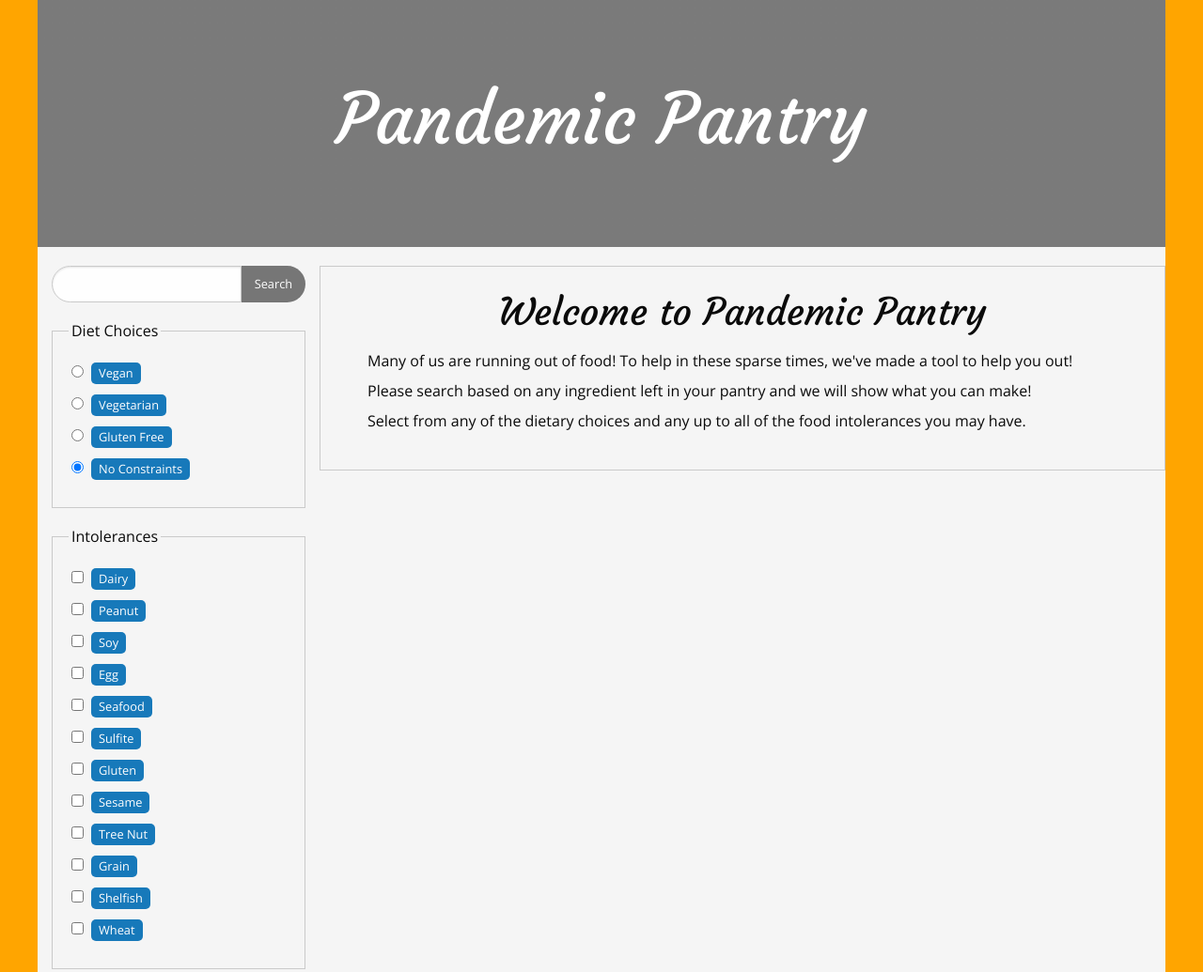
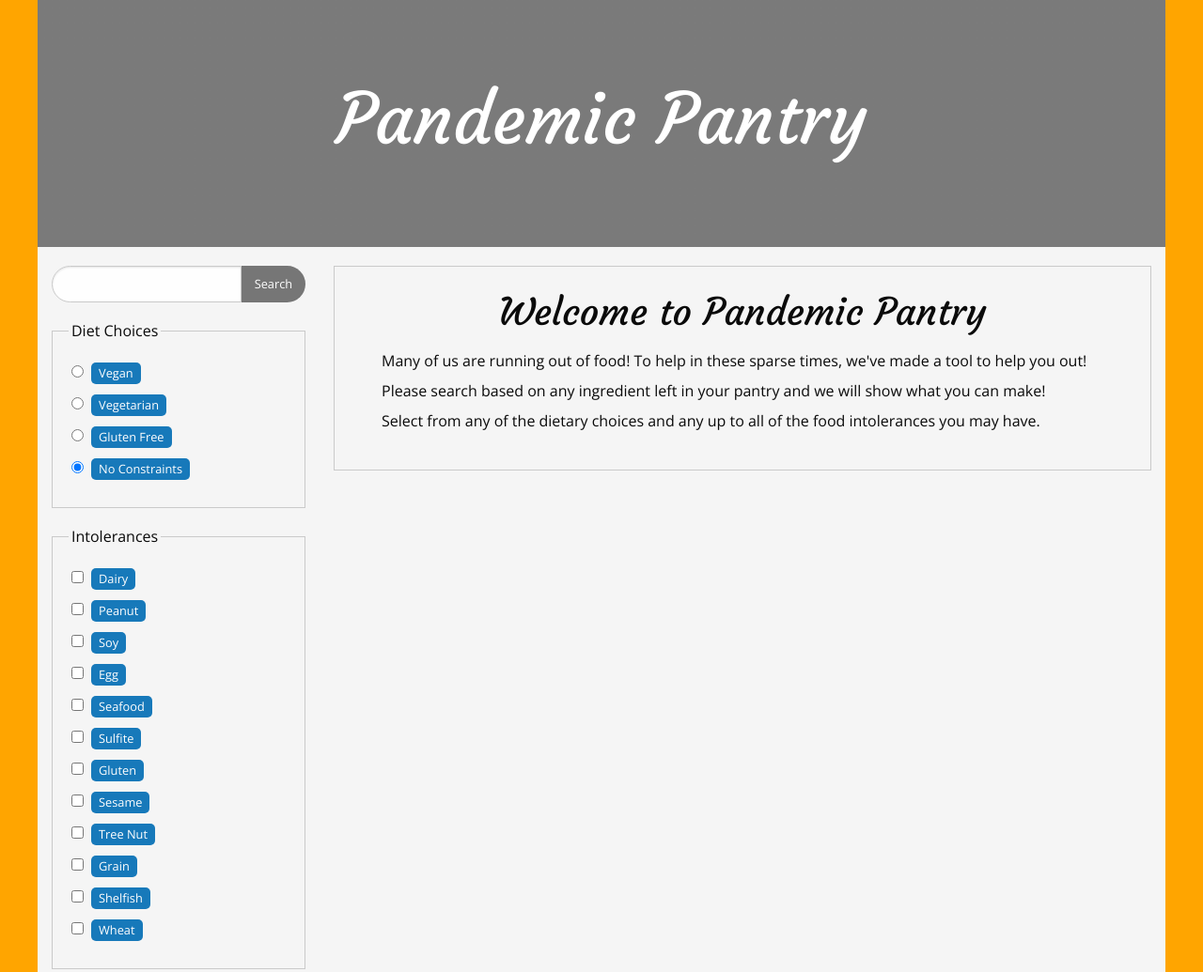
Before and after one commit to jeffreyadamo/PandemicPantry, a plain HTML site: page index.html in a window 1280 px wide. Shown: the top 1035 px of the page at 94% size. Drawn offline with nearby package versions, Linux system fonts and the light colour scheme.

Commit message:
fixing right margin issue

```diff
--- a/index.html
+++ b/index.html
@@ -64,14 +64,14 @@
             </form>
         </div>
         <div class="columns medium-9">
-            <div class="row">
-                <div class="columns medium-12" id="snippet">
+            <div class="grid-x grid-margin-x">
+                <div class="cell shrink" id="snippet">
                     <h2>Welcome to Pandemic Pantry</h2>
                     <p id="intro">Many of us are running out of food! To help in these sparse times, we've made a tool to help you out! <br>Please search based on any ingredient left in your pantry and we will show what you can make! <br>
                      Select from any of the dietary choices and any up to all of the food intolerances you may have.</p>
                  </div>
             </div>
-            <div class="row" id="recipeCard">
+            <div class="grid-x grid-margin-x" id="recipeCard">
             </div>
         </div>
     </div>
--- a/script.js
+++ b/script.js
@@ -80,7 +80,7 @@ function fetchRecipes(keyword, numberOfResults, intolerances) {
         console.log(response);
 
         for (x = 0; x < 4; x++) {
-          var cardDiv = $("<div class='medium-12 columns callout primary text-left'>");
+          var cardDiv = $("<div class='cell shrink callout primary text-left'>");
           var nameEl = $("<h4 id='name'>");
           var imgEl = $("<img class='feature-image'>");
           var ingredientsDiv = $("<div class='feature-ingredients' id='ingredients'>");
--- a/style.css
+++ b/style.css
@@ -83,7 +83,7 @@ h2 {
   border-width: 1px;
   border-color: rgb(202, 202, 202);
   padding: 20px 20px 20px 20px;
-  margin: 0px 15px 20px 0px;
+  margin: 0px 0px 20px 0px;
 }
 
 #intro {
```
